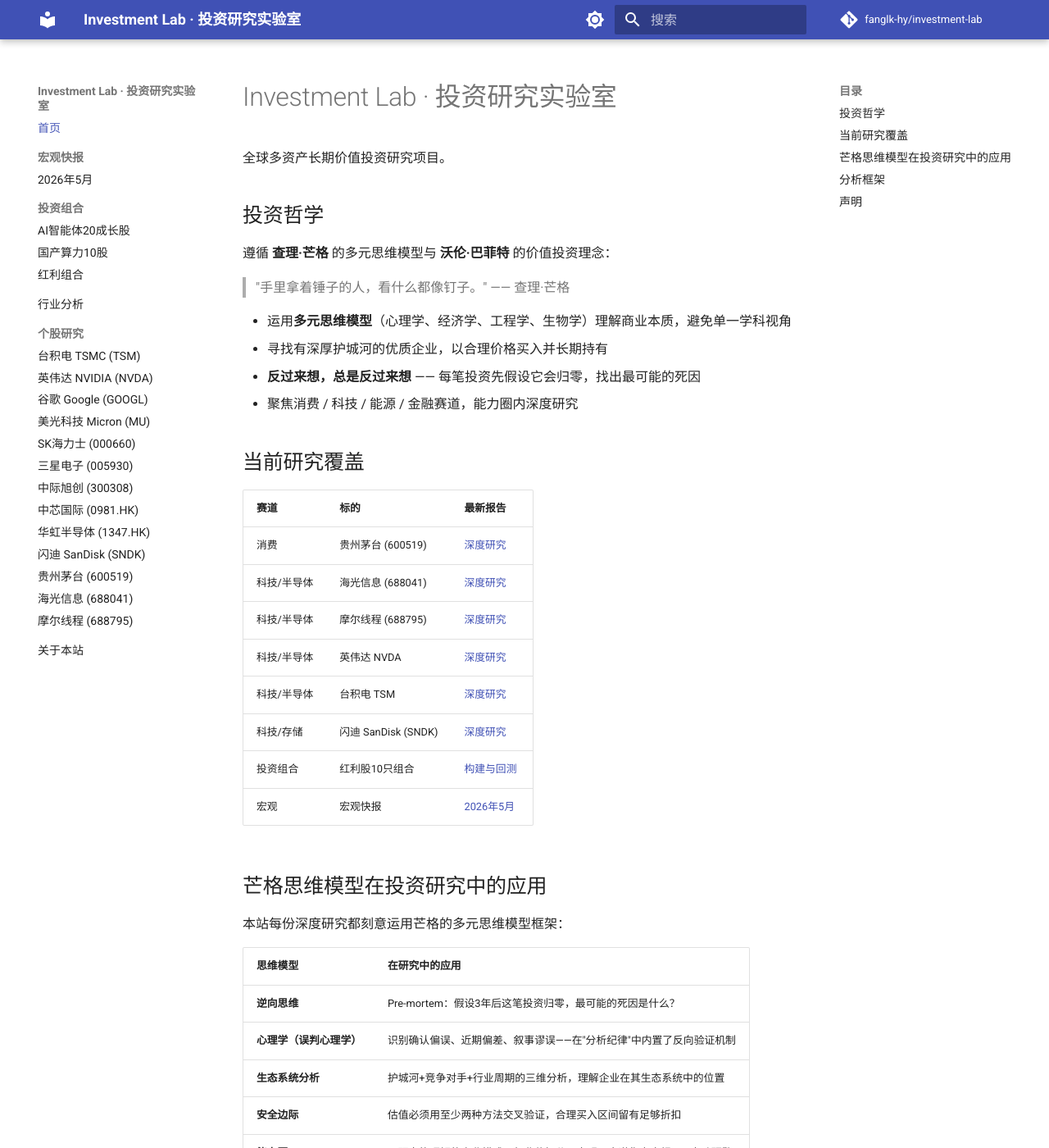
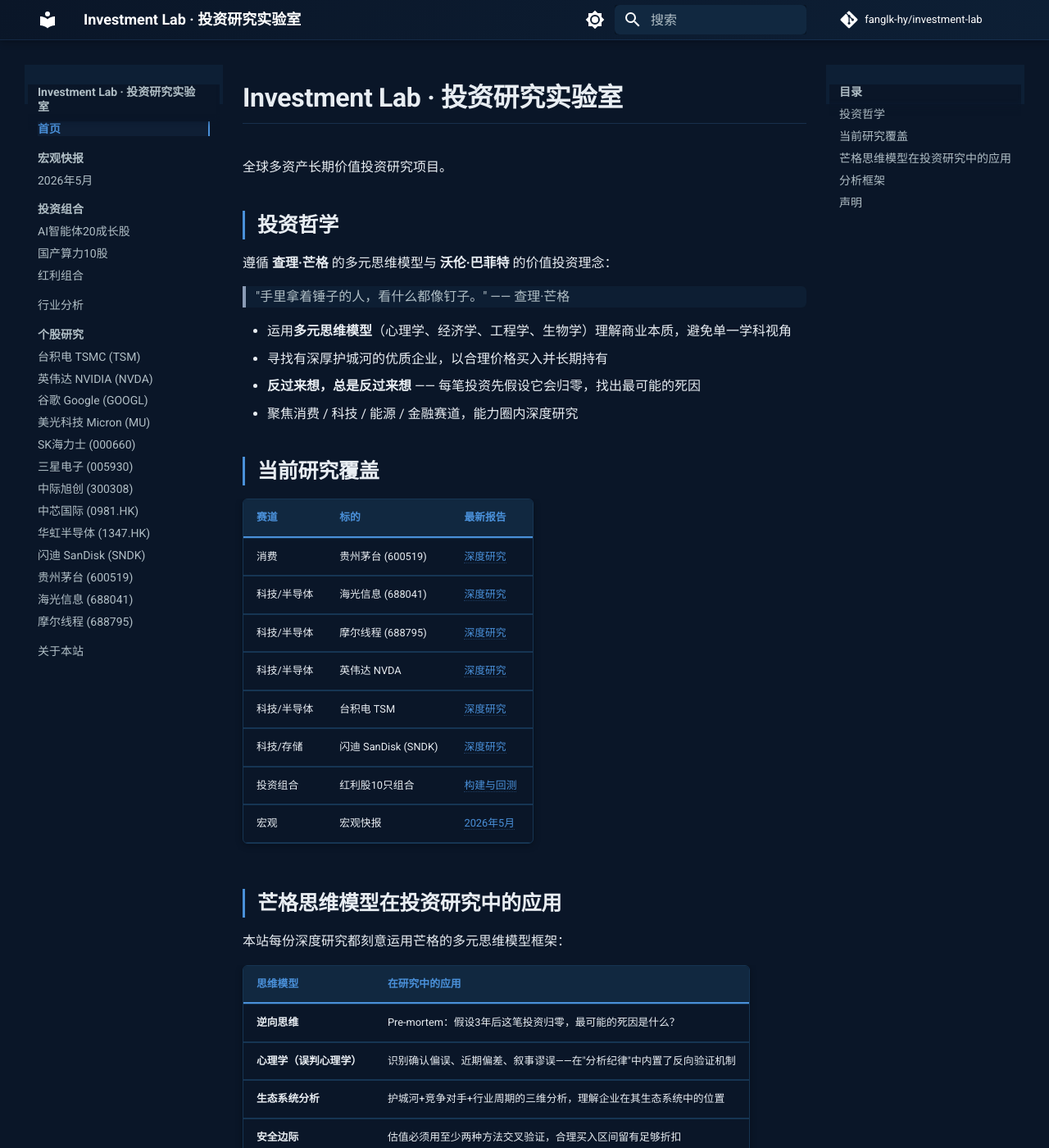
Before and after one commit to fanglk-hy/investment-lab, an MkDocs documentation site: the page built from docs/index.md, in a window 1280 px wide and 1400 px high. Shown: the whole window at 82% size. Built offline with MkDocs 1.6.1 and Material for MkDocs 9.7.7, drawn with Linux system fonts in a browser that asks for light colours; comment, search, counter and statistics services are not loaded.

Commit message:
站点风格切换为海军蓝主题（Bloomberg × McKinsey）
- 深蓝底色 #0a1628 + 钢蓝强调 #4a90d9
- 自定义滚动条、表格样式、引用块
- 默认为暗色模式，可切换为浅色

Co-Authored-By: Claude Opus 4.7 <noreply@anthropic.com>

```diff
--- /dev/null
+++ b/docs/stylesheets/navy.css
@@ -0,0 +1,197 @@
+/*
+ * Investment Lab — 海军蓝主题
+ * 设计语言：Bloomberg Terminal × McKinsey Report
+ */
+
+:root {
+  /* 配色体系 */
+  --navy-900: #0a1628;
+  --navy-800: #0d1f35;
+  --navy-700: #112840;
+  --navy-600: #163553;
+  --steel:     #4a90d9;
+  --steel-dim: #357abd;
+  --gold:      #c9a95c;
+  --ice:       #e8edf2;
+  --ice-dim:   #b0bec5;
+  --positive:  #2ecc71;
+  --negative:  #e74c3c;
+}
+
+/* ===== 全局底色 ===== */
+[data-md-color-scheme="slate"] {
+  --md-default-bg-color:             var(--navy-900);
+  --md-default-bg-color--light:      var(--navy-800);
+  --md-default-bg-color--lighter:    var(--navy-700);
+  --md-default-bg-color--lightest:   var(--navy-600);
+  --md-default-fg-color:             var(--ice);
+  --md-default-fg-color--light:      var(--ice-dim);
+  --md-default-fg-color--lighter:    #8a9bb5;
+  --md-default-fg-color--lightest:   #5c6e84;
+
+  /* 主色调 */
+  --md-primary-fg-color:             var(--steel);
+  --md-primary-fg-color--light:      #64b5f6;
+  --md-primary-fg-color--dark:       var(--steel-dim);
+
+  /* 强调色（链接、按钮等） */
+  --md-accent-fg-color:              var(--steel);
+  --md-accent-fg-color--transparent: rgba(74, 144, 217, 0.12);
+
+  /* 代码块 */
+  --md-code-bg-color:                var(--navy-900);
+  --md-code-fg-color:                var(--ice);
+  --md-code-hl-color:                rgba(74, 144, 217, 0.15);
+
+  /* 表格 */
+  --md-typeset-table-color:          var(--navy-600);
+  --md-typeset-table-color--light:   var(--navy-500);
+
+  /* 引用块 */
+  --md-admonition-bg-color:          var(--navy-800);
+  --md-admonition-fg-color:          var(--ice);
+}
+
+/* ===== 顶部导航栏 ===== */
+.md-header {
+  background: linear-gradient(135deg, var(--navy-900) 0%, var(--navy-800) 100%);
+  border-bottom: 1px solid rgba(74, 144, 217, 0.15);
+}
+
+/* ===== 侧边栏 ===== */
+.md-sidebar {
+  background: var(--navy-800);
+}
+
+.md-nav__link {
+  color: var(--ice-dim);
+  transition: color 0.15s;
+}
+.md-nav__link:hover {
+  color: var(--steel);
+}
+.md-nav__link--active {
+  color: var(--steel) !important;
+  font-weight: 600;
+}
+
+/* 侧边栏当前项背景 */
+.md-nav__item--active > .md-nav__link {
+  background: rgba(74, 144, 217, 0.08);
+  border-right: 2px solid var(--steel);
+}
+
+/* ===== 主内容区 ===== */
+.md-main__inner {
+  background: var(--navy-900);
+}
+
+/* 标题层级 */
+.md-typeset h1 {
+  color: var(--ice);
+  font-weight: 700;
+  border-bottom: 1px solid rgba(74, 144, 217, 0.2);
+  padding-bottom: 0.3em;
+}
+
+.md-typeset h2 {
+  color: var(--ice);
+  font-weight: 600;
+  border-left: 3px solid var(--steel);
+  padding-left: 0.6em;
+}
+
+.md-typeset h3 {
+  color: var(--steel);
+  font-weight: 500;
+}
+
+/* ===== 表格 ===== */
+.md-typeset table:not([class]) {
+  border-radius: 6px;
+  overflow: hidden;
+  box-shadow: 0 2px 8px rgba(0,0,0,0.3);
+}
+
+.md-typeset table:not([class]) th {
+  background: var(--navy-700);
+  border-bottom: 2px solid var(--steel);
+  color: var(--steel);
+  font-weight: 600;
+}
+
+.md-typeset table:not([class]) td {
+  border-bottom: 1px solid var(--navy-600);
+}
+
+.md-typeset table:not([class]) tr:hover td {
+  background: rgba(74, 144, 217, 0.06);
+}
+
+/* ===== 引用块 ===== */
+.md-typeset blockquote {
+  border-left: 3px solid var(--steel);
+  background: rgba(74, 144, 217, 0.06);
+  border-radius: 0 6px 6px 0;
+}
+
+/* ===== 代码块 ===== */
+.md-typeset code {
+  background: var(--navy-800);
+  border-radius: 4px;
+  padding: 0.15em 0.45em;
+  font-size: 0.9em;
+}
+
+.md-typeset pre > code {
+  border-radius: 8px;
+  border: 1px solid var(--navy-600);
+}
+
+/* ===== 链接 ===== */
+.md-typeset a {
+  color: var(--steel);
+  border-bottom: 1px dotted rgba(74, 144, 217, 0.3);
+  transition: border-color 0.15s;
+}
+.md-typeset a:hover {
+  color: #64b5f6;
+  border-bottom-color: #64b5f6;
+}
+
+/* ===== 搜索框 ===== */
+.md-search__input {
+  background: var(--navy-700) !important;
+  border-radius: 6px !important;
+  color: var(--ice) !important;
+}
+.md-search__input::placeholder {
+  color: var(--ice-dim) !important;
+}
+
+/* ===== 底部 ===== */
+.md-footer {
+  background: var(--navy-900);
+  border-top: 1px solid rgba(74, 144, 217, 0.1);
+}
+
+/* ===== 滚动条 ===== */
+::-webkit-scrollbar {
+  width: 6px;
+}
+::-webkit-scrollbar-track {
+  background: var(--navy-800);
+}
+::-webkit-scrollbar-thumb {
+  background: var(--navy-600);
+  border-radius: 3px;
+}
+::-webkit-scrollbar-thumb:hover {
+  background: var(--steel-dim);
+}
+
+/* ===== 选中文字 ===== */
+::selection {
+  background: rgba(74, 144, 217, 0.25);
+  color: var(--ice);
+}
--- a/mkdocs.yml
+++ b/mkdocs.yml
@@ -9,18 +9,18 @@ theme:
   name: material
   language: zh
   palette:
+    - scheme: slate
+      primary: custom
+      accent: custom
+      toggle:
+        icon: material/brightness-7
+        name: 浅色模式
     - scheme: default
       primary: indigo
       accent: indigo
       toggle:
-        icon: material/brightness-7
+        icon: material/brightness-4
         name: 深色模式
-    - scheme: slate
-      primary: indigo
-      accent: indigo
-      toggle:
-        icon: material/brightness-4
-        name: 浅色模式
   features:
     - navigation.instant
     - navigation.tracking
@@ -29,6 +29,9 @@ theme:
     - search.suggest
     - search.highlight
     - content.code.copy
+
+extra_css:
+  - stylesheets/navy.css
 
 markdown_extensions:
   - pymdownx.highlight:
```
